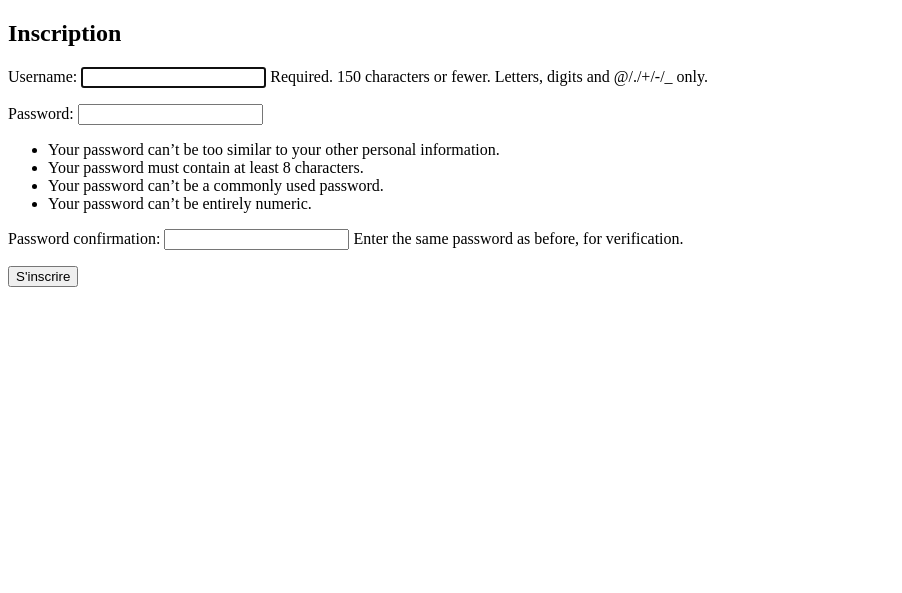
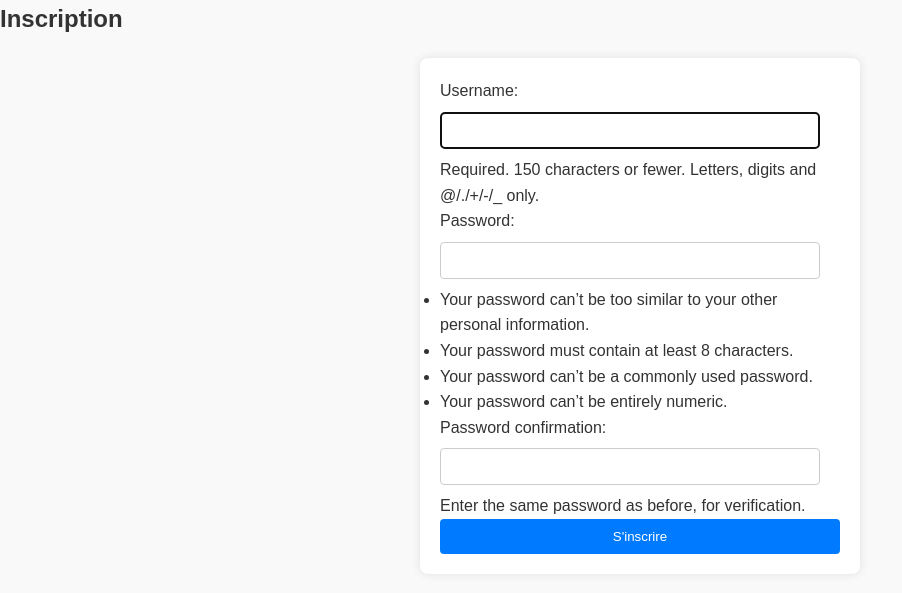
Before and after one commit to sachamorlat/sacha-projet-django, a Django app: page /myapp1/inscription/ in a window 1280 px wide. Shown: the top 593 px of the page, without its empty margins (0-902 px from the left). Run offline with Django 5.2, Linux system fonts and the light colour scheme.

Commit message:
some style on signup page

```diff
--- a/projetDjango/myapp1/static/css/style.css
+++ b/projetDjango/myapp1/static/css/style.css
@@ -1,5 +1,11 @@
 /* Reset des marges et des rembourrages pour une mise en page plus propre */
-body, h1, h2, h3, p, ul, li {
+body,
+h1,
+h2,
+h3,
+p,
+ul,
+li {
   margin: 0;
   padding: 0;
 }
@@ -58,3 +64,39 @@ footer {
 footer p {
   margin: 0;
 }
+
+/* Nouveaux styles pour le formulaire d'inscription */
+form {
+  max-width: 400px;
+  margin: 20px auto;
+  padding: 20px;
+  background: #fff;
+  border-radius: 8px;
+  box-shadow: 0 0 10px rgba(0, 0, 0, 0.1);
+}
+
+form input[type="text"],
+form input[type="email"],
+form input[type="password"] {
+  width: calc(100% - 20px);
+  padding: 10px;
+  margin: 8px 0;
+  border: 1px solid #ccc;
+  border-radius: 4px;
+  box-sizing: border-box;
+}
+
+form button[type="submit"] {
+  width: 100%;
+  padding: 10px;
+  background-color: #007bff;
+  border: none;
+  border-radius: 4px;
+  color: #fff;
+  cursor: pointer;
+  transition: background-color 0.3s ease;
+}
+
+form button[type="submit"]:hover {
+  background-color: #0056b3;
+}
--- a/projetDjango/myapp1/templates/registration/inscription.html
+++ b/projetDjango/myapp1/templates/registration/inscription.html
@@ -1,16 +1,16 @@
 <!DOCTYPE html>
 <html lang="en">
-<head>
-    <meta charset="UTF-8">
-    <meta name="viewport" content="width=device-width, initial-scale=1.0">
+  <head>
+    <meta charset="UTF-8" />
+    <meta name="viewport" content="width=device-width, initial-scale=1.0" />
     <title>Inscription</title>
-</head>
-<body>
+    <link rel="stylesheet" href="../../static/css/style.css" />
+  </head>
+  <body>
     <h2>Inscription</h2>
     <form method="post">
-        {% csrf_token %}
-        {{ form.as_p }}
-        <button type="submit">S'inscrire</button>
+      {% csrf_token %} {{ form.as_p }}
+      <button type="submit">S'inscrire</button>
     </form>
-</body>
+  </body>
 </html>
```
Lines whose indentation alone changed are shown as unchanged.
